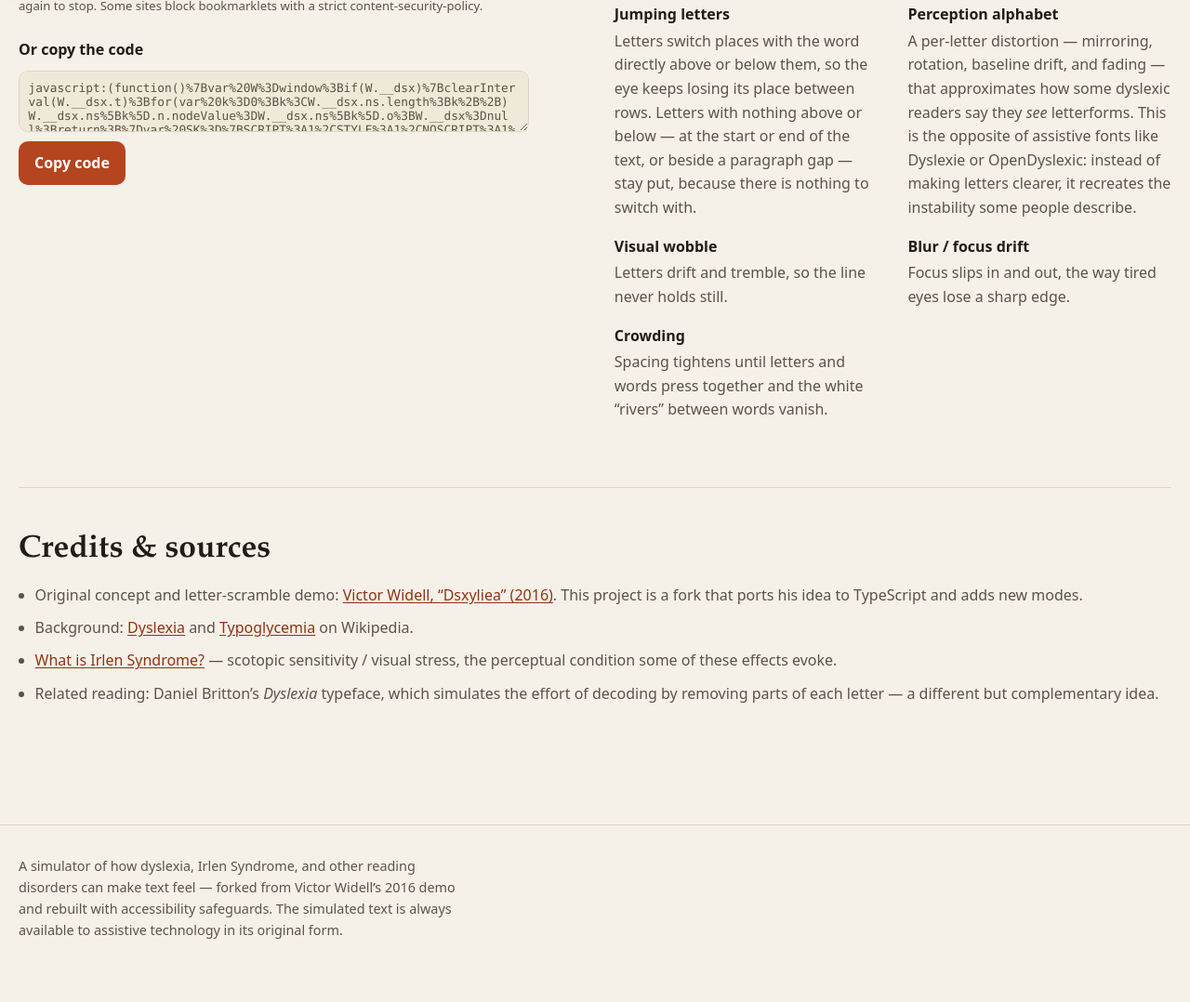
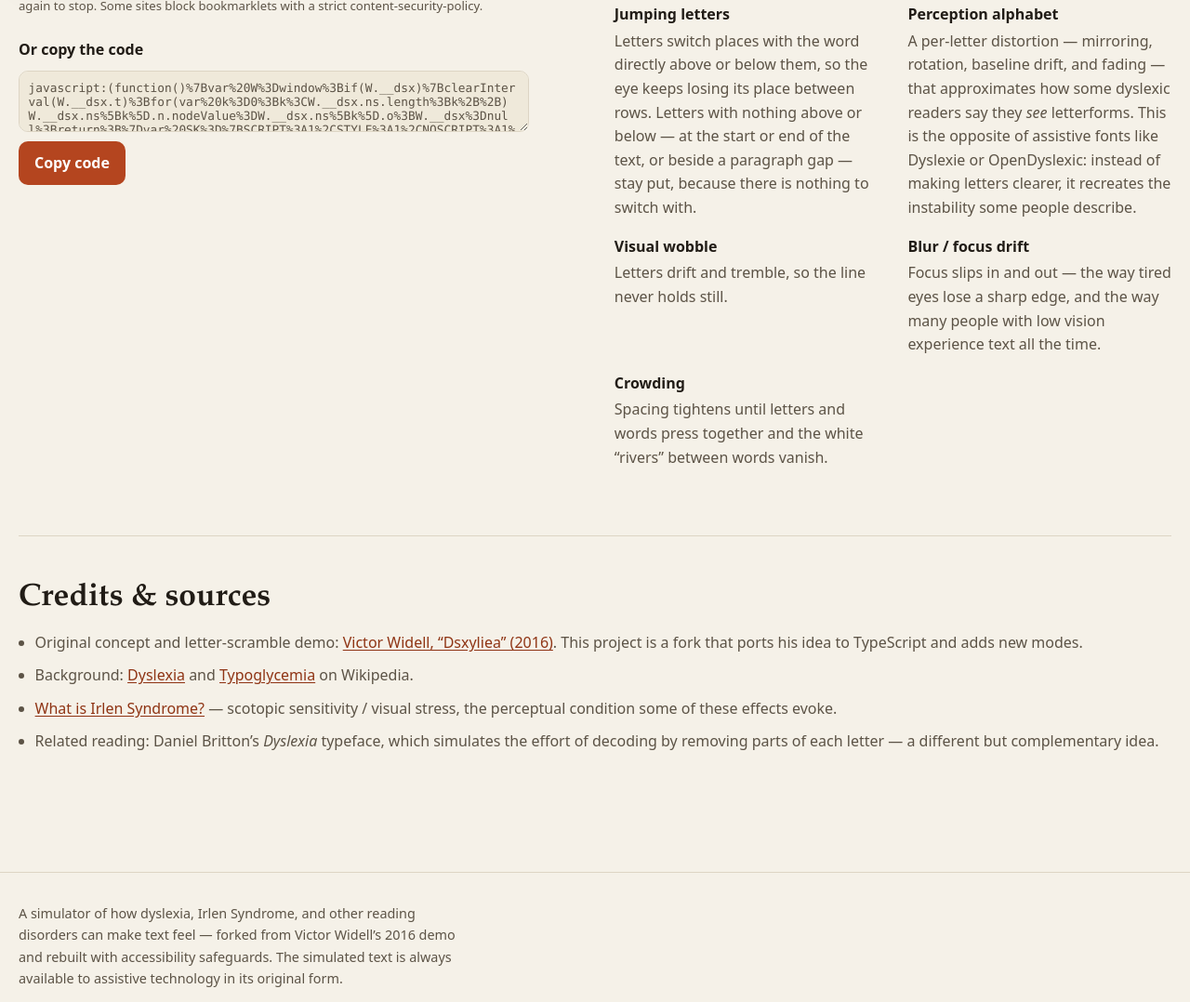
Before and after one commit to jdhori/dyslexia-simulator, a website built with Vite: page index.html in a window 1280 px wide. Shown: the part 2371-3449 px from the top of the page at 93% size. Before the commit the page ends 3415 px from the top, so only its background shows below. Built offline with nearby package versions, Linux system fonts and the light colour scheme.

Commit message:
docs: note low-vision readers in the blur/focus-drift description

```diff
--- a/index.html
+++ b/index.html
@@ -191,7 +191,10 @@
           </div>
           <div>
             <dt>Blur / focus drift</dt>
-            <dd>Focus slips in and out, the way tired eyes lose a sharp edge.</dd>
+            <dd>
+              Focus slips in and out — the way tired eyes lose a sharp edge, and
+              the way many people with low vision experience text all the time.
+            </dd>
           </div>
           <div>
             <dt>Crowding</dt>
```
